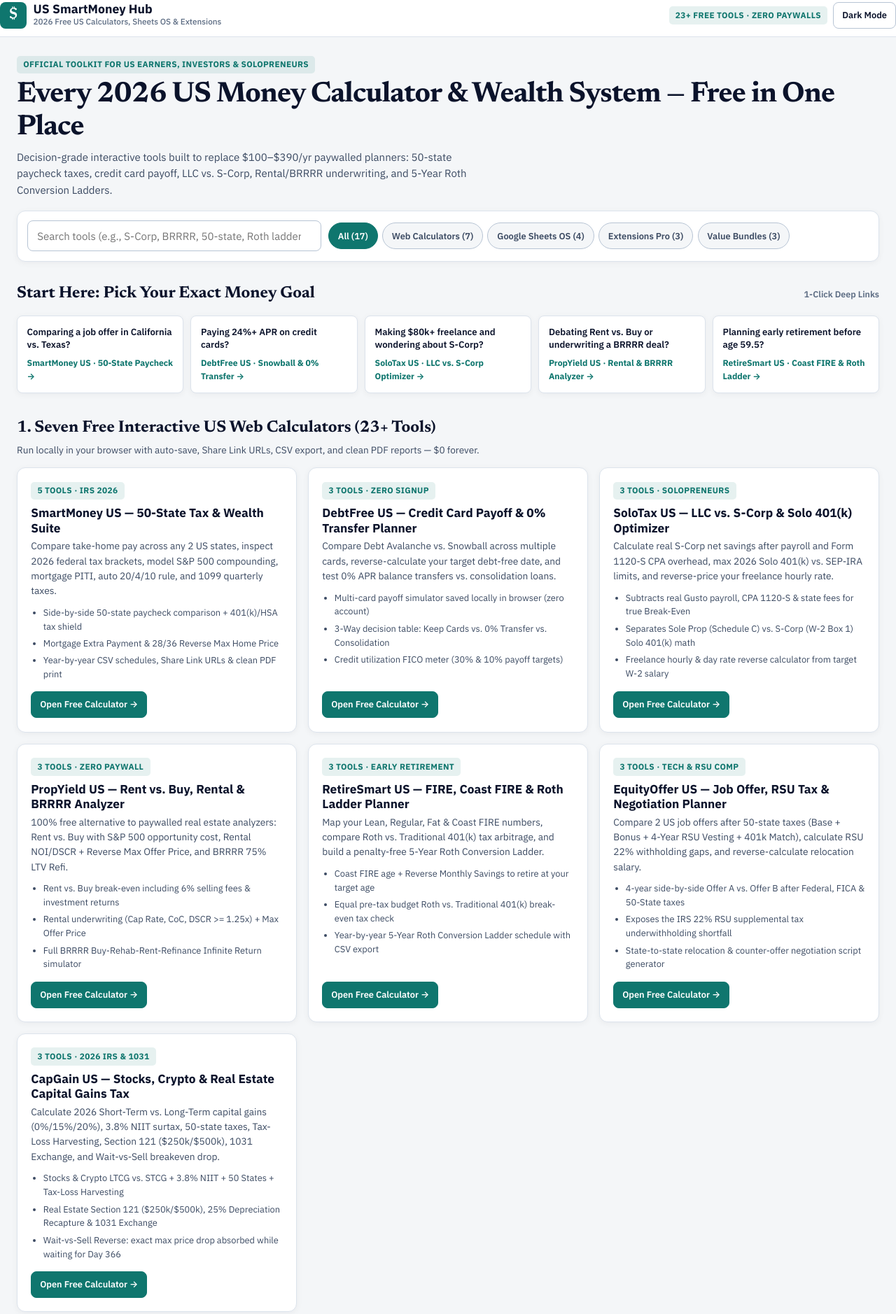
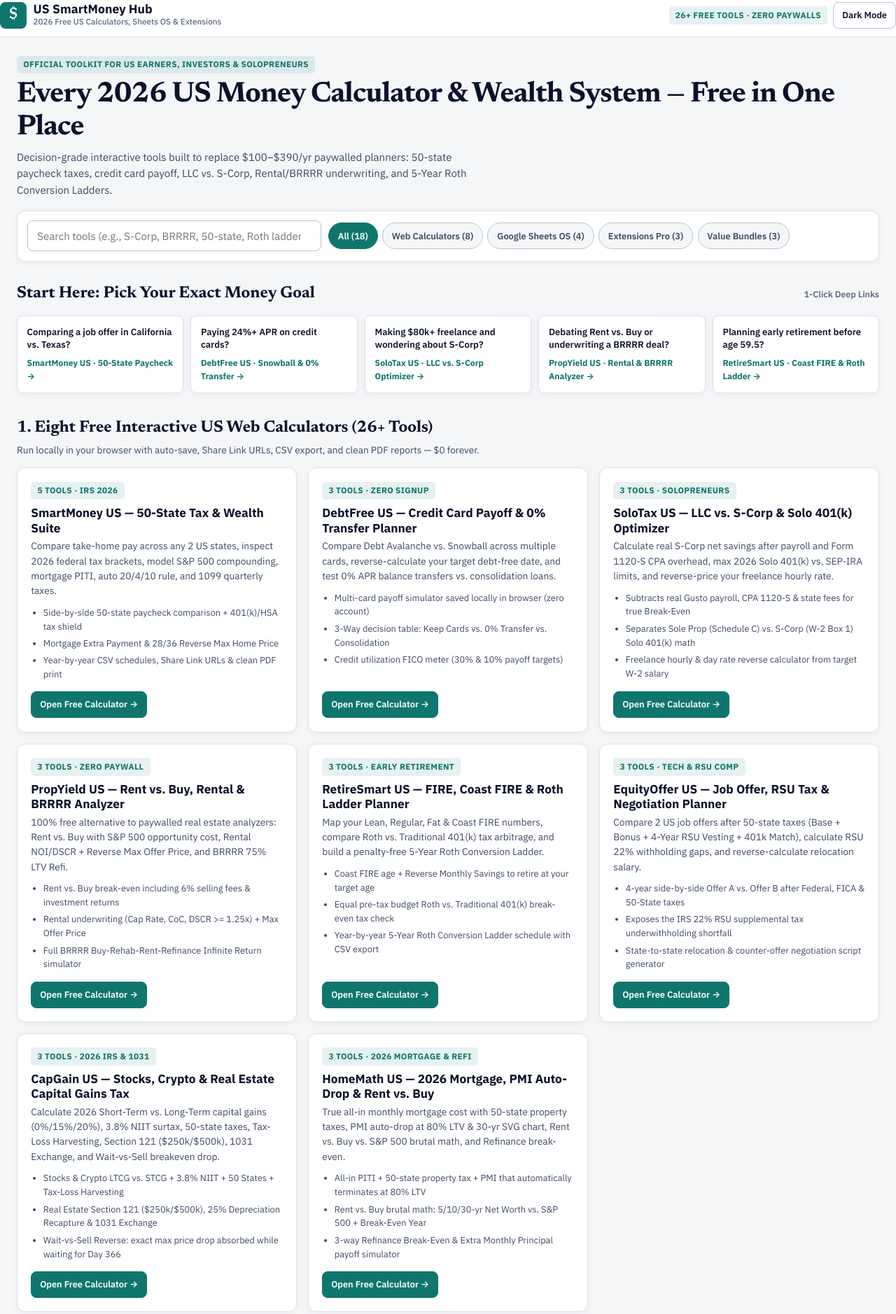
Before and after one commit to Dinhduy2702/us-finance-toolkit-hub, a plain HTML site: page index.html in a window 1280 px wide. Shown: the part 8-1886 px from the top of the page at 70% size. Drawn offline with Linux system fonts and the light colour scheme.

Commit message:
feat: add SP #11 HomeMath US to US SmartMoney Hub (8 web calculators / 26+ tools)

```diff
--- a/config.js
+++ b/config.js
@@ -136,6 +136,20 @@ window.HUB_CONFIG = {
         "Wait-vs-Sell Reverse: exact max price drop absorbed while waiting for Day 366"
       ],
       url: "https://dinhduy2702.github.io/us-capgain-tax-calculator/"
+    },
+    {
+      id: "homemath",
+      badge: "3 Tools · 2026 Mortgage & Refi",
+      category: "web",
+      tags: "mortgage calculator pmi auto drop 80% ltv property tax 50 states rent vs buy s&p 500 refinance break even extra payment",
+      title: "HomeMath US — 2026 Mortgage, PMI Auto-Drop & Rent vs. Buy",
+      summary: "True all-in monthly mortgage cost with 50-state property taxes, PMI auto-drop at 80% LTV & 30-yr SVG chart, Rent vs. Buy vs. S&P 500 brutal math, and Refinance break-even.",
+      highlights: [
+        "All-in PITI + 50-state property tax + PMI that automatically terminates at 80% LTV",
+        "Rent vs. Buy brutal math: 5/10/30-yr Net Worth vs. S&P 500 + Break-Even Year",
+        "3-way Refinance Break-Even & Extra Monthly Principal payoff simulator"
+      ],
+      url: "https://dinhduy2702.github.io/us-mortgage-rent-vs-buy-calculator/"
     }
   ],
   sheetsOs: [
--- a/index.html
+++ b/index.html
@@ -26,7 +26,7 @@
       </a>
 
       <div class="header-meta">
-        <span class="trust-pill hide-xs">23+ Free Tools · Zero Paywalls</span>
+        <span class="trust-pill hide-xs">26+ Free Tools · Zero Paywalls</span>
         <button type="button" class="btn btn-sm" id="themeToggleBtn" aria-label="Switch color theme">Dark Mode</button>
       </div>
     </div>
@@ -46,8 +46,8 @@
       <div class="hub-controls">
         <input class="input-box" type="search" id="hubSearchInput" placeholder="Search tools (e.g., S-Corp, BRRRR, 50-state, Roth ladder, Sheets...)" aria-label="Search tools">
         <div class="filter-pills" role="tablist" aria-label="Filter toolkit category">
-          <button type="button" class="filter-pill" role="tab" aria-selected="true" data-filter="all">All (17)</button>
-          <button type="button" class="filter-pill" role="tab" aria-selected="false" data-filter="web">Web Calculators (7)</button>
+          <button type="button" class="filter-pill" role="tab" aria-selected="true" data-filter="all">All (18)</button>
+          <button type="button" class="filter-pill" role="tab" aria-selected="false" data-filter="web">Web Calculators (8)</button>
           <button type="button" class="filter-pill" role="tab" aria-selected="false" data-filter="sheets">Google Sheets OS (4)</button>
           <button type="button" class="filter-pill" role="tab" aria-selected="false" data-filter="extensions">Extensions Pro (3)</button>
           <button type="button" class="filter-pill" role="tab" aria-selected="false" data-filter="bundles">Value Bundles (3)</button>
@@ -68,7 +68,7 @@
     <section class="hub-section" id="sec-web" data-sec="web">
       <div class="section-head">
         <div>
-          <h2>1. Seven Free Interactive US Web Calculators (23+ Tools)</h2>
+          <h2>1. Eight Free Interactive US Web Calculators (26+ Tools)</h2>
           <p class="section-sub">Run locally in your browser with auto-save, Share Link URLs, CSV export, and clean PDF reports — $0 forever.</p>
         </div>
       </div>
```
